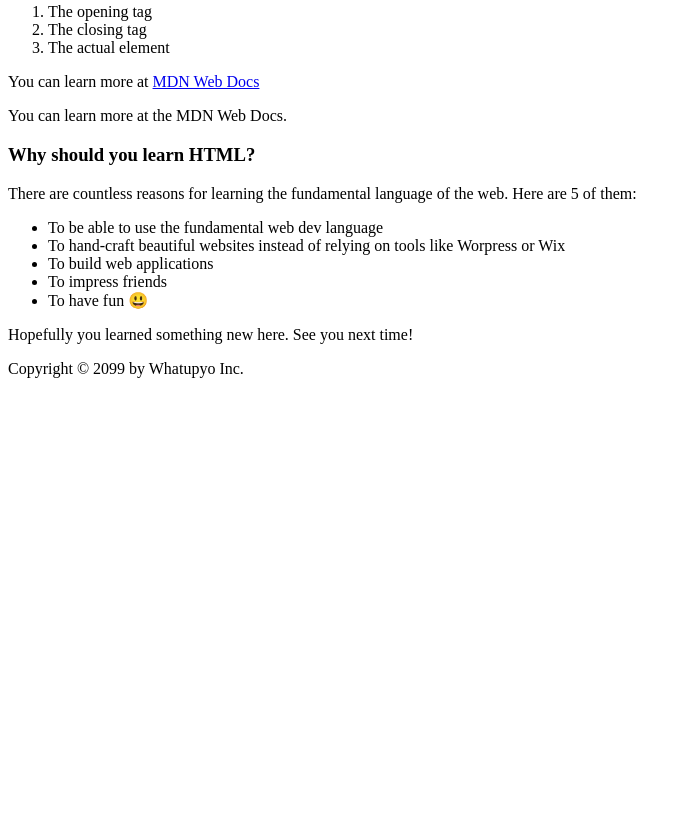
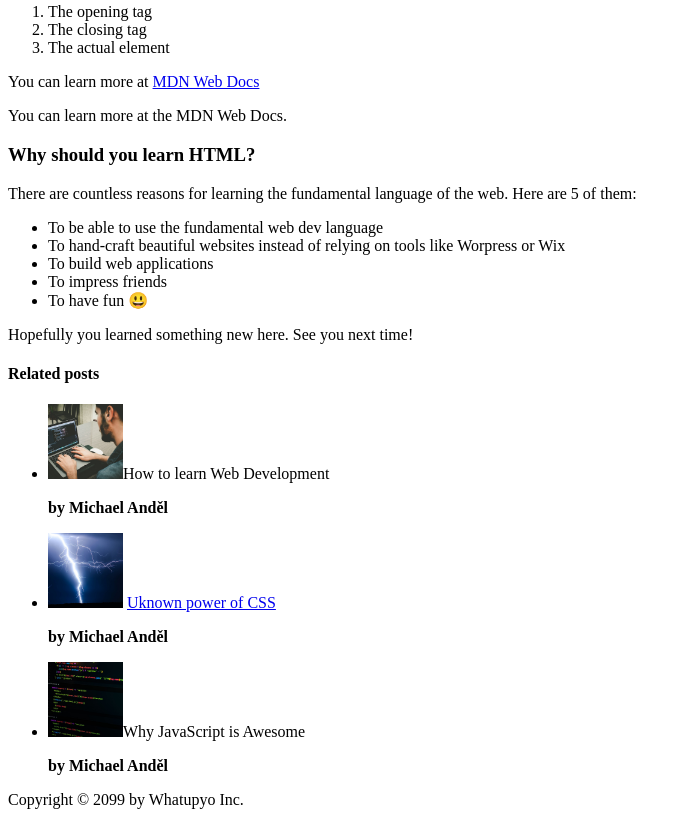
Before and after one commit to MichaelAndel/HTML-Tutorial, a plain HTML site: page 02-HTML-Fundamentals/index.html in a window 1280 px wide. Shown: the part 579-1396 px from the top of the page, without its empty margins (0-691 px from the left). Before the commit the page ends 965 px from the top, so only its background shows below. Drawn offline with Linux system fonts and the light colour scheme.

Commit message:
challenge 1

```diff
--- a/02-HTML-Fundamentals/index.html
+++ b/02-HTML-Fundamentals/index.html
@@ -100,6 +100,40 @@
       <p>Hopefully you learned something new here. See you next time!</p>
     </article>
 
+    <aside>
+      <h4>Related posts</h4>
+      <ul>
+        <li>
+          <img src="resources/related-1.jpg" alt="Person programming"
+          width="75px" height="75px/>
+          <a href="#">How to learn Web Development</a>
+          <p>
+            <b>by Michael Anděl</b>
+          </p>
+        </li>
+        <li>
+          <img
+            src="resources/related-2.jpg"
+            alt="Lightning"
+            width="75px"
+            height="75px"
+          />
+          <a href="#">Uknown power of CSS</a>
+          <p>
+            <b>by Michael Anděl</b>
+          </p>
+        </li>
+        <li>
+          <img src="resources/related-3.jpg" alt="image of code" width="75px"
+          height="75px/>
+          <a href="#">Why JavaScript is Awesome</a>
+          <p>
+            <b>by Michael Anděl</b>
+          </p>
+        </li>
+      </ul>
+    </aside>
+
     <footer>Copyright &copy; 2099 by Whatupyo Inc.</footer>
   </body>
 </html>
```
